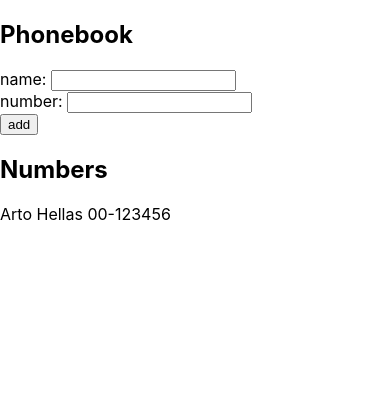
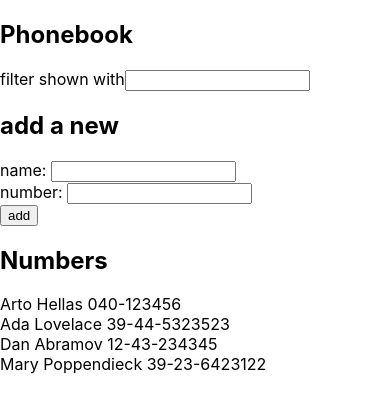
Before and after one commit to aramaro19/fullstackopen-submisions, a React (Create React App) app in the folder part2/phonebook/: page / in a window 390 px wide. Shown: the top 412 px of the page. Built offline with nearby package versions, Linux system fonts and the light colour scheme; the HTML template or start-up script is replaced by a standard one.

Commit message:
do 2.10 phonebook, step 5

```diff
--- a/part2/phonebook/src/App.js
+++ b/part2/phonebook/src/App.js
@@ -1,27 +1,28 @@
 import React, { useState } from 'react'
+import PersonForm from './components/PersonForm'
+import Persons from "./components/Persons"
+import Filter from './components/Filter'
 
 const App = () => {
-  const [ persons, setPersons ] = useState([ { name: 'Arto Hellas', number:'00-123456' ,id: 0 } ])
+  const [ persons, setPersons ] = useState([
+    { name: 'Arto Hellas', number: '040-123456', id: 0 },
+    { name: 'Ada Lovelace', number: '39-44-5323523', id: 1},
+    { name: 'Dan Abramov', number: '12-43-234345', id:2 },
+    { name: 'Mary Poppendieck', number: '39-23-6423122', id:3 }
+  ])
+
   const [ newName, setNewName ] = useState('')
   const [newNumber, setNewNumber] = useState('')
+  const [filter, setFilter] = useState('')
 
-  const handleNameChange = (event) => {
-    setNewName(event.target.value)
-    console.log(newName)
-  }
 
-  const handleNumberChange = (event) => {
-    setNewNumber(event.target.value)
-    console.log(newNumber)
-
-  }
 
   const addPerson = (event) => {
-    console.log(event)
     event.preventDefault()
-
     if(persons.some((e)=> e.name === newName)) {
       alert(`${newName} is already added to phonebook`)
+      setNewName('')
+      setNewNumber('')
     }
     else {
     const personObject = {
@@ -35,31 +36,42 @@
     }
   }
 
+  const handleNameChange = (event) => {
+    setNewName(event.target.value)
+    console.log(newName)
+  }
+
+  const handleNumberChange = (event) => {
+    setNewNumber(event.target.value)
+    console.log(newNumber)
+  }
+
+  const handleFilter = (event) => {
+    setFilter(event.target.value)
+    console.log(filter)
+  }
+
+  const personToShow = filter.length === 0 ? persons : persons.filter(person=>person.name.toLowerCase().includes(filter.toLowerCase()))
+
 
   return (
     <div>
       <h2>Phonebook</h2>
-      <form onSubmit={addPerson}>
-        <div>
-          name: <input
-          value={newName}
-          onChange={handleNameChange}/>
-        </div>
-        <div>
-          number: <input
-          value={newNumber}
-          onChange={handleNumberChange}/>
-        </div>
-        <div>
-          <button type="submit">add</button>
-        </div>
-      </form>
+      <Filter filter={filter} handleFilter={handleFilter}/>
+      <h2>add a new</h2>
+      <PersonForm
+      submit={addPerson}
+      newName={newName}
+      newNumber={newNumber}
+      changeName={handleNameChange}
+      changeNumber={handleNumberChange}/>
       <h2>Numbers</h2>
-      {persons.map(person => <Person key={person.id} person={person}/>)}
+      <Persons key={persons.id} persons={personToShow}/>
     </div>
   )
 }
 
-const Person = ({person}) => <div>{person.name} {person.number}</div>
+
+
 
 export default App
--- /dev/null
+++ b/part2/phonebook/src/components/Filter.js
@@ -0,0 +1,11 @@
+import React from "react";
+
+const Filter = (props) => {
+    return <div>filter shown with
+    <input
+      value={props.filter}
+      onChange={props.handleFilter}/>
+      </div>
+  }
+
+export default Filter
--- /dev/null
+++ b/part2/phonebook/src/components/Person.js
@@ -0,0 +1,5 @@
+import React from "react";
+
+const Person = ({person}) => <div>{person.name} {person.number}</div>
+
+export default Person
--- /dev/null
+++ b/part2/phonebook/src/components/PersonForm.js
@@ -0,0 +1,22 @@
+import React from "react";
+
+const PersonForm = (props) => {
+
+    return <form onSubmit={props.submit}>
+    <div>
+      name: <input
+      value={props.newName}
+      onChange={props.changeName}/>
+    </div>
+    <div>
+      number: <input
+      value={props.newNumber}
+      onChange={props.changeNumber}/>
+    </div>
+    <div>
+      <button type="submit">add</button>
+    </div>
+  </form>
+  }
+
+  export default PersonForm
--- /dev/null
+++ b/part2/phonebook/src/components/Persons.js
@@ -0,0 +1,8 @@
+import React from "react";
+import Person from "./Person"
+
+const Persons = ({persons}) => {
+    return persons.map((person) => <Person key={person.id} person={person}/>)
+  }
+
+export default Persons
```
